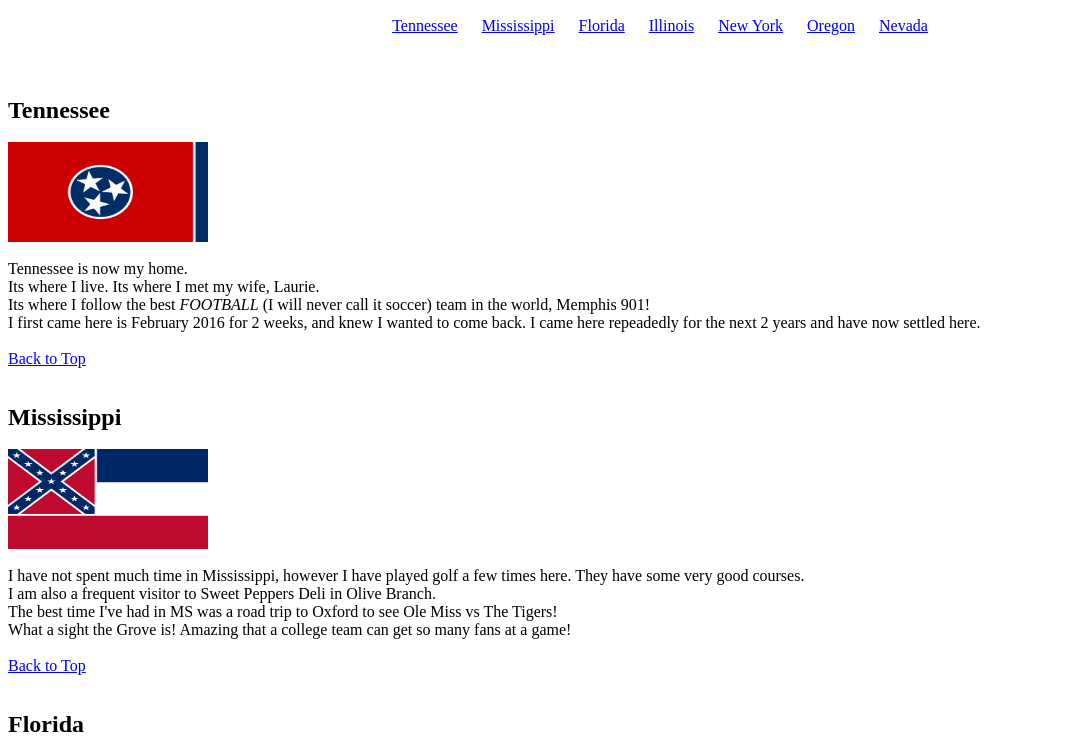
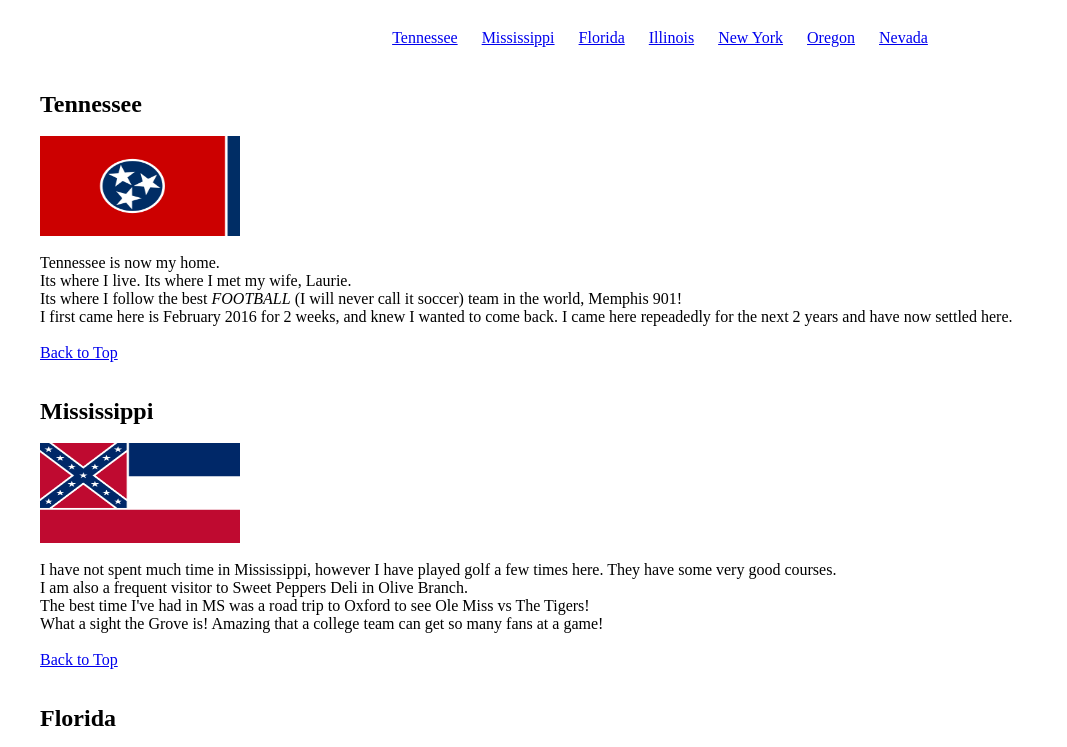
Before and after one commit to mjtraynor/html-me-something, a plain HTML site: page index.html in a window 1280 px wide. Shown: the part 90-837 px from the top of the page, without its empty margins (0-1067 px from the left). Drawn offline with Linux system fonts and the light colour scheme; files whose address does not match are found by name.

Commit message:
Changes to index.html and styles.css

```diff
--- a/styles.css
+++ b/styles.css
@@ -1,5 +1,6 @@
 body {
     font: garamond, serif;
+    margin: 20px 40px;
 }
 
 h1, h2, p {
```
Also changed, not shown: index.html (+1 -1 lines).
